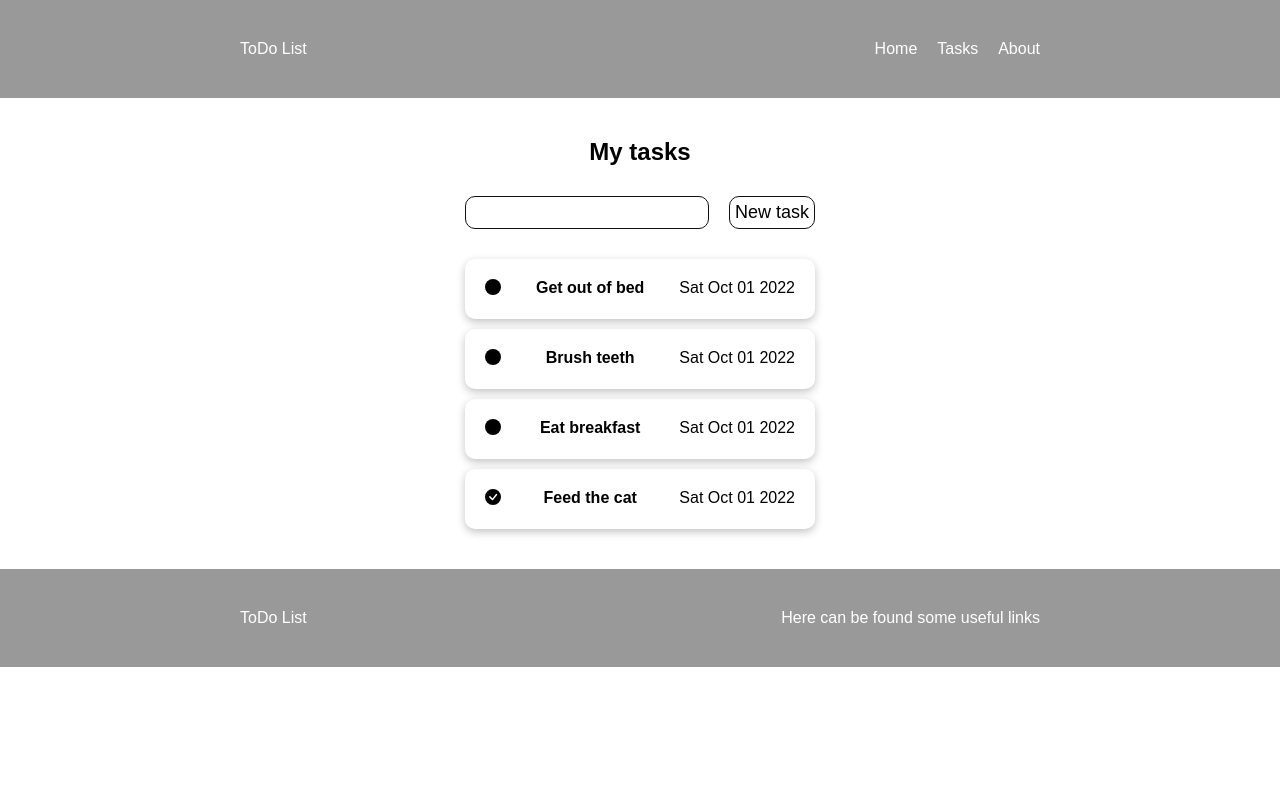
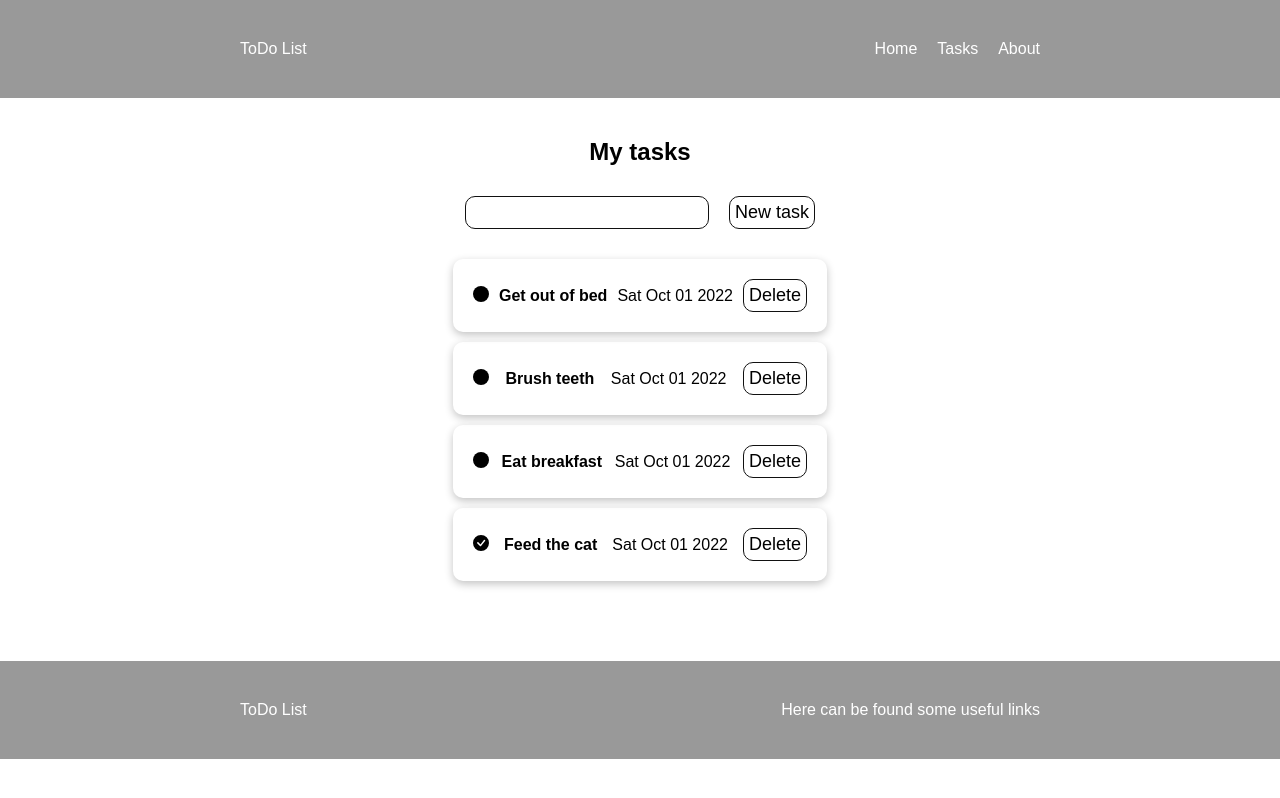
Before and after one commit to RZhyvitskyi/hyf-homework, a React (Create React App) app in the folder react/react1/week2/todo-list/: page /tasks in a window 1280 px wide. Built offline with nearby package versions, Linux system fonts and the light colour scheme.

Commit message:
add delete task logic

```diff
--- a/react/react1/week2/todo-list/src/App.js
+++ b/react/react1/week2/todo-list/src/App.js
@@ -25,6 +25,10 @@ function App() {
     setMyTasks([...myTasks, createNewTask(task)]);
   };
 
+  const deleteTask = (taskId) => {
+    setMyTasks(myTasks.filter(({ id }) => id !== taskId));
+  };
+
   return (
     <main>
       <Header />
@@ -33,7 +37,13 @@ function App() {
         <Route path={'/home'} element={<Home />} />
         <Route
           path="/tasks"
-          element={<Tasks tasks={myTasks} addNewTask={addNewTask} />}
+          element={
+            <Tasks
+              tasks={myTasks}
+              addNewTask={addNewTask}
+              deleteTask={deleteTask}
+            />
+          }
         />
         <Route path="/about" element={<About />} />
       </Routes>
--- a/react/react1/week2/todo-list/src/components/tasks/Tasks.css
+++ b/react/react1/week2/todo-list/src/components/tasks/Tasks.css
@@ -1,4 +1,5 @@
 .tasks {
+  margin-bottom: 40px;
   padding: 40px 0;
   display: flex;
   flex-direction: column;
--- a/react/react1/week2/todo-list/src/components/tasks/Tasks.jsx
+++ b/react/react1/week2/todo-list/src/components/tasks/Tasks.jsx
@@ -4,7 +4,7 @@ import './Tasks.css';
 import Task from './task/Task';
 import Form from './../form/NewForm';
 
-const Tasks = ({ tasks, addNewTask }) => {
+const Tasks = ({ tasks, addNewTask, deleteTask }) => {
   return (
     <Container>
       <div className="tasks">
@@ -12,7 +12,7 @@ const Tasks = ({ tasks, addNewTask }) => {
         <Form addNewTask={addNewTask} />
         <ul className="tasks__list">
           {tasks.map((task) => {
-            return <Task task={task} key={task.id} />;
+            return <Task task={task} key={task.id} deleteTask={deleteTask} />;
           })}
         </ul>
       </div>
--- a/react/react1/week2/todo-list/src/components/tasks/task/Task.css
+++ b/react/react1/week2/todo-list/src/components/tasks/task/Task.css
@@ -2,6 +2,7 @@
   min-width: 350px;
   padding: 20px;
   display: flex;
+  align-items: center;
   justify-content: space-between;
   gap: 10px;
   border-radius: 10px;
--- a/react/react1/week2/todo-list/src/components/tasks/task/Task.jsx
+++ b/react/react1/week2/todo-list/src/components/tasks/task/Task.jsx
@@ -3,7 +3,7 @@ import { BsFillCheckCircleFill } from 'react-icons/bs';
 import { BsFillCircleFill } from 'react-icons/bs';
 import './Task.css';
 
-const Task = ({ task }) => {
+const Task = ({ task, deleteTask }) => {
   const date = new Date(task.date);
 
   return (
@@ -11,6 +11,9 @@ const Task = ({ task }) => {
       <p>{task.done ? <BsFillCheckCircleFill /> : <BsFillCircleFill />}</p>
       <h4>{task.title}</h4>
       <span>{date.toDateString()}</span>
+      <button className="button" onClick={() => deleteTask(task.id)}>
+        Delete
+      </button>
     </li>
   );
 };
```
